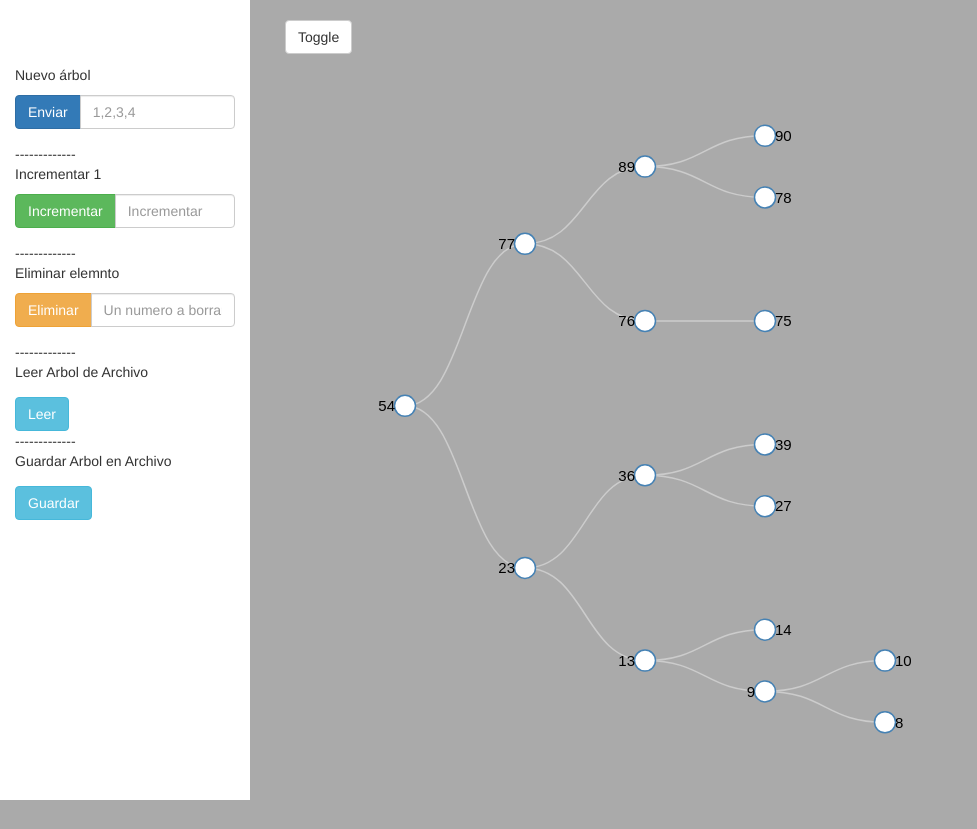
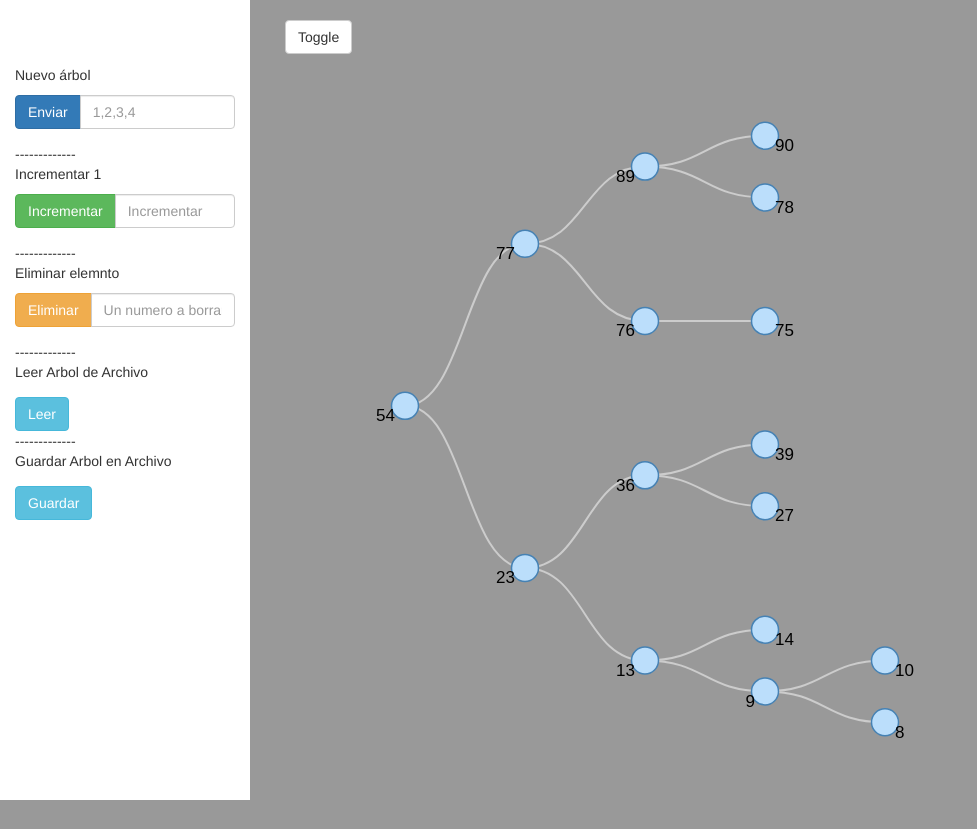
Before and after one commit to GerardoLSJ/BTS-Django-D3.js, a Django app: page / in a window 1280 px wide; the page is wider, and only the part inside the window is pictured. Shown: that part, without its empty margins (0-977 px from the left). Run offline with Django 3.2, Linux system fonts and the light colour scheme; some libraries are stand-ins or nearby versions.

Commit message:
minor changes

```diff
--- a/django-d3-example/play/templates/graph/graph.html
+++ b/django-d3-example/play/templates/graph/graph.html
@@ -16,7 +16,7 @@
 <link href="{% static 'styles.css' %}" rel="stylesheet">
 <style>
     body {
-        background-color: #aaa;
+        background-color: #999;
     }
 
     .node {
@@ -24,19 +24,18 @@
     }
 
     .node circle {
-        fill: #fff;
         stroke: steelblue;
         stroke-width: 1.5px;
     }
 
     .node text {
-        font: 15px sans-serif;
+        font: 17px sans-serif;
     }
 
     .link {
         fill: none;
         stroke: #ccc;
-        stroke-width: 1.5px;
+        stroke-width: 2px;
     }
 </style>
 
--- a/static/main.js
+++ b/static/main.js
@@ -272,7 +272,7 @@ function update(source) {
         .attr("x", function (d) {
             return d.children || d._children ? -10 : 10;
         })
-        .attr("dy", ".35em")
+        .attr("dy", ".90em")
         .attr("text-anchor", function (d) {
             return d.children || d._children ? "end" : "start";
         })
@@ -289,9 +289,9 @@ function update(source) {
         });
 
     nodeUpdate.select("circle")
-        .attr("r", 10.5)
+        .attr("r", 13.5)
         .style("fill", function (d) {
-            return d._children ? "lightsteelblue" : "#fff";
+            return d._children ? "#1976D2" : "#BBDEFB";
         });
 
     nodeUpdate.select("text")
```
